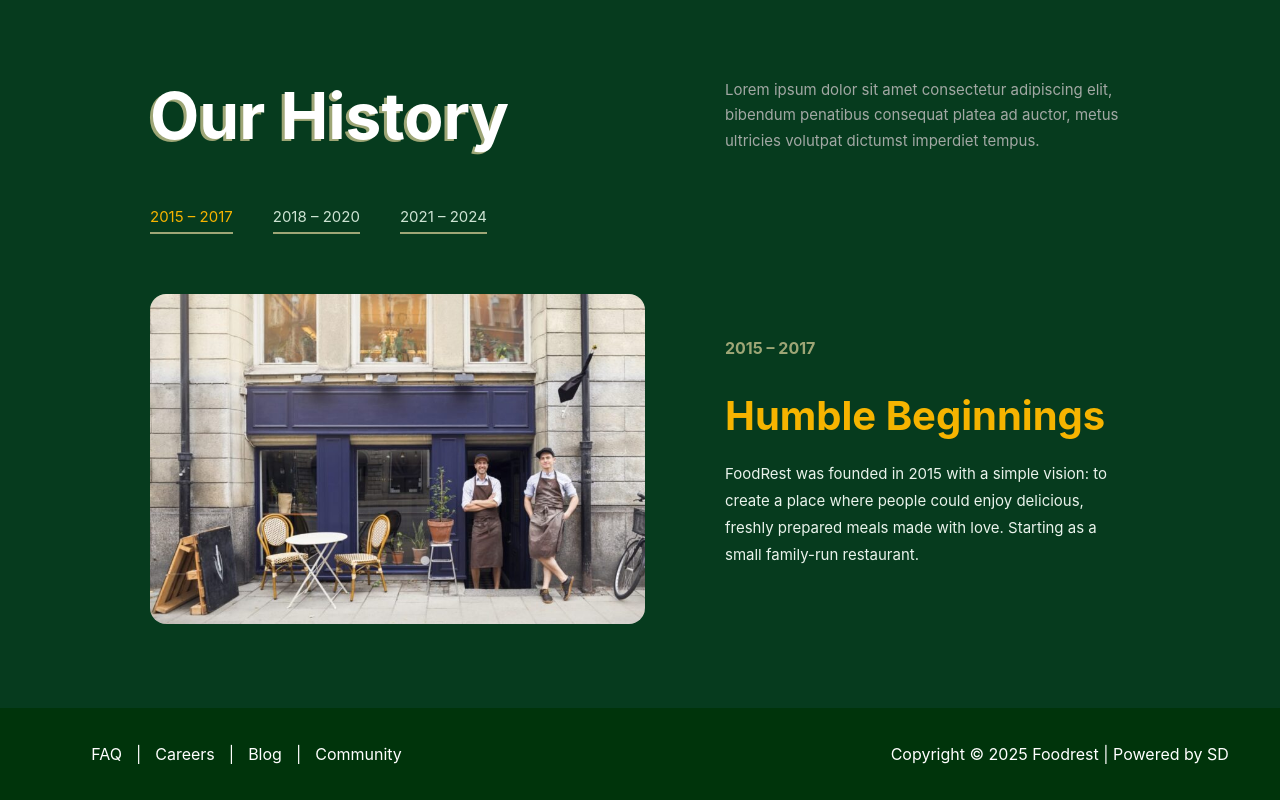
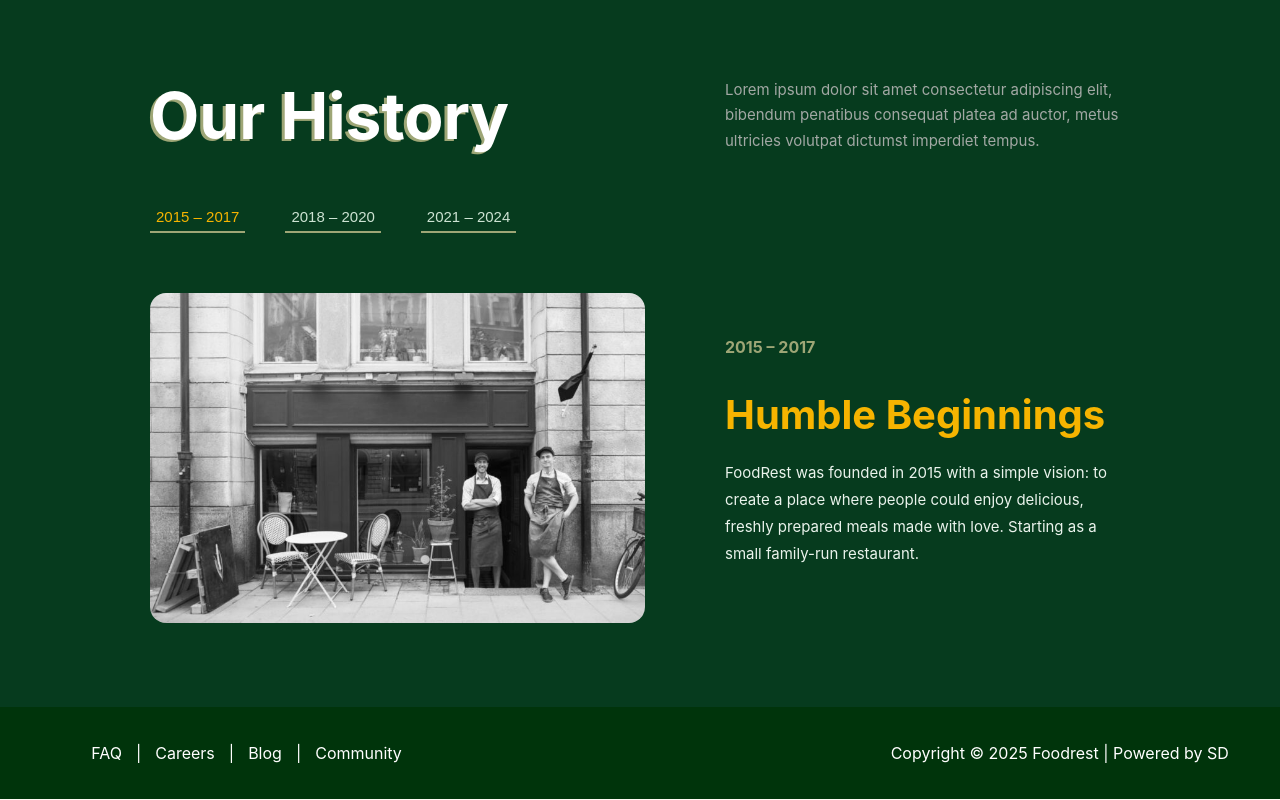
Before and after one commit to Chupacabra44/my-restaurant, a React (Create React App) app: page /aboutus in a window 1280 px wide. Shown: the part 1927-2727 px from the top of the page. Built offline with nearby package versions, Linux system fonts and the light colour scheme.

Commit message:
creating Tabs for changing images, year and text

```diff
--- a/src/components/AboutUs/AboutUs.jsx
+++ b/src/components/AboutUs/AboutUs.jsx
@@ -1,8 +1,41 @@
 import { Link } from "react-router-dom";
 import styles from "./AboutUs.module.scss";
 import Catering from "../Catering/Catering";
+import { useState } from "react";
+
+const historyData = [
+  {
+    year: "2015 – 2017",
+    img: "/images/History-01.jpg",
+    alt: "History1",
+    text: [
+      "Humble Beginnings",
+      "FoodRest was founded in 2015 with a simple vision: to create a place where people could enjoy delicious, freshly prepared meals made with love. Starting as a small family-run restaurant.",
+    ],
+  },
+  {
+    year: "2018 – 2020",
+    img: "/images/History-02.jpg",
+    alt: "History2",
+    text: [
+      "Expanding Horizons",
+      "FoodRest was founded in 2015 with a simple vision: to create a place where people could enjoy delicious, freshly prepared meals made with love. Starting as a small family-run restaurant.",
+    ],
+  },
+  {
+    year: "2021 – 2024",
+    img: "/images/History-03.jpg",
+    alt: "History3",
+    text: [
+      "Culinary Excellence and Innovation",
+      "FoodRest was founded in 2015 with a simple vision: to create a place where people could enjoy delicious, freshly prepared meals made with love. Starting as a small family-run restaurant.",
+    ],
+  },
+];
 
 const AboutUs = ({ catering = [] }) => {
+  const [activeHistory, setActiveHistory] = useState(0);
+
   return (
     <>
       <section className={styles.About}>
@@ -43,26 +76,33 @@ const AboutUs = ({ catering = [] }) => {
         </div>
 
         <div className={styles.HistoryTabs}>
-          <a href="#" className={styles.Active}>
-            2015 – 2017
-          </a>
-          <a href="#">2018 – 2020</a>
-          <a href="#">2021 – 2024</a>
+          {historyData.map((item, index) => (
+            <button
+              key={item.year}
+              className={`${styles.HistoryTab} ${
+                activeHistory === index ? styles.Active : ""
+              }`}
+              onClick={() => setActiveHistory(index)}
+            >
+              {item.year}
+            </button>
+          ))}
         </div>
-
         <div className={styles.HistoryContent}>
           <div className={styles.HistoryImage}>
-            <img src="/images/History-01.jpg" alt="Restaurant beginnings" />
+            <img
+              src={historyData[activeHistory].img}
+              alt={historyData[activeHistory].alt}
+            />
           </div>
 
           <div className={styles.HistoryText}>
-            <span className={styles.HistoryYear}>2015 – 2017</span>
-            <h2>Humble Beginnings</h2>
-            <p>
-              FoodRest was founded in 2015 with a simple vision: to create a
-              place where people could enjoy delicious, freshly prepared meals
-              made with love. Starting as a small family-run restaurant.
-            </p>
+            <span className={styles.HistoryYear}>
+              {historyData[activeHistory].year}
+            </span>
+
+            <h2>{historyData[activeHistory].text[0]}</h2>
+            <p>{historyData[activeHistory].text[1]}</p>
           </div>
         </div>
       </section>
--- a/src/components/AboutUs/AboutUs.module.scss
+++ b/src/components/AboutUs/AboutUs.module.scss
@@ -94,12 +94,14 @@
   margin-bottom: 60px;
 }
 
-.HistoryTabs a {
-  text-decoration: none;
+.HistoryTabs button {
+  cursor: pointer;
+  background-color: transparent;
   font-size: 15px;
   color: #cde3d3;
   position: relative;
   padding-bottom: 6px;
+  border: none;
   border-bottom: 2px solid #9ea676;
 
   &:hover {
@@ -107,7 +109,7 @@
   }
 }
 
-.HistoryTabs a.Active {
+.HistoryTabs button.Active {
   color: #f6b400;
 }
 
@@ -119,6 +121,7 @@
 }
 
 .HistoryImage img {
+  filter: grayscale(100%);
   width: 100%;
   border-radius: 16px;
   object-position: center;
--- a/src/components/Accordion/Accordion.jsx
+++ b/src/components/Accordion/Accordion.jsx
@@ -1,4 +1,3 @@
-import { useState } from "react";
 import { IoIosArrowDown } from "react-icons/io";
 import styles from "./Accordion.module.scss";
 
```
